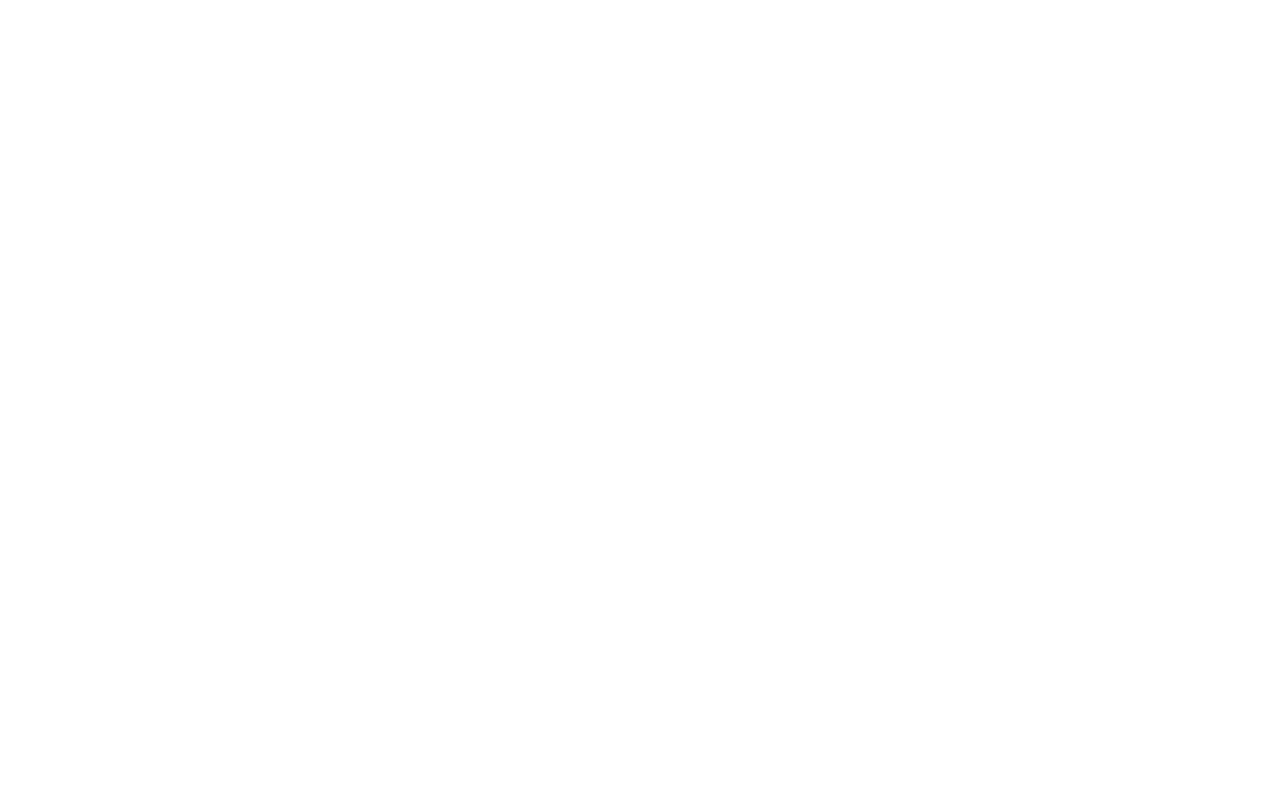
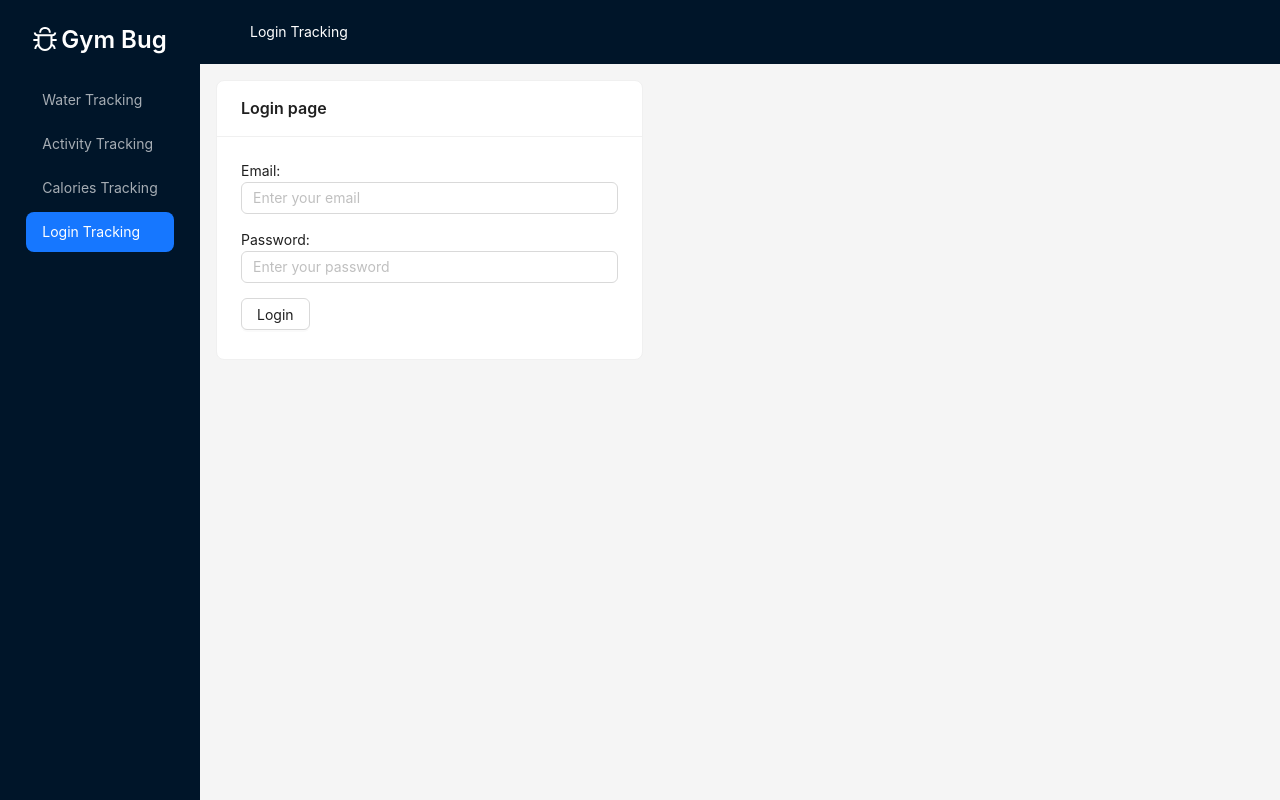
Before and after one commit to cezarmocanu/gym-bug, a React (Vite) app in the folder client/: page /login in a window 1280 px wide. Before the commit this address had no page. Built offline with nearby package versions, Linux system fonts and the light colour scheme.

Commit message:
I created a new view called for the login page. I created two inputs, one for email and one for password, and a login button. Displayed the error message.

```diff
--- a/client/src/App.jsx
+++ b/client/src/App.jsx
@@ -5,6 +5,7 @@
 import { MenuView } from "./views/MenuView";
 import { HomeView } from "./views/HomeView";
 import { CaloriesView } from "./views/CaloriesView";
+import { LoginView } from "./views/LoginView";
 import { useState } from "react";
 
 function App() {
@@ -14,7 +15,7 @@
   return (
     <Router>
       <Routes>
-        <Route path="/" exact element={<MenuView />}>
+          <Route path="/" exact element={<MenuView />}>
           <Route path="/" element={<HomeView />} />
           <Route
             path="/water"
@@ -35,6 +36,12 @@
             }
           />
           <Route path="/calories" element={<CaloriesView />} />
+          <Route
+            path="/login"
+            element={
+              <LoginView/>
+            }
+          />
         </Route>
       </Routes>
     </Router>
--- /dev/null
+++ b/client/src/views/LoginView.jsx
@@ -0,0 +1,102 @@
+import { useState } from "react";
+import {
+    message,
+    Button,
+    Flex,
+    Layout,
+    Space,
+    Input,
+    Row,
+    Col,
+    Card,
+    Typography,
+    Divider,
+    Empty,
+    Tooltip,
+    Spin,
+  } from "antd";
+  const { Header, Content } = Layout;
+
+
+export const LoginView = () => {
+    const [email, setEmail] = useState("");
+    const [password, setPassword] = useState("");
+    const [error, setError] = useState("");
+    const [loginSuccess, setLoginSuccess] = useState("");
+
+
+    const handleEmailChange = (event) => {
+        setEmail(event.target.value);
+      };
+
+    const handlePasswordChange = (event) => {
+        setPassword(event.target.value);
+      };
+
+
+    const handleLogin = () => {
+        const uri = 'https://torium-systems.com/auth/login';
+
+        fetch(uri, {
+            method: 'POST',
+            headers: {
+                'Content-Type': 'application/json',
+            },
+            body: JSON.stringify({ email, password }),
+        })
+        .then((data) => data.json())
+        .then((data) => {
+            if (data.statusCode !== 200) {
+                setError(data.message);
+                return;
+            }
+
+            setLoginSuccess('Login succesfully');
+            return;
+        });
+    };
+
+
+    return (
+        <Layout style={{ height: "100vh", overflow: "auto" }}>
+
+        <Header style={{ color: "white" }}>Login Tracking</Header>
+            <Content
+        style={{ display: "flex", flexDirection: "column", padding: "1rem" }}
+      >
+            <Row gutter={16}>
+                 <Col span={10} >
+                    <Card title="Login page" style={{ minHeight: 140 }}>
+
+                    <Row style={{marginBottom: 15 }}>
+                        <Typography.Text>Email:</Typography.Text>
+                        <Input
+                        value={email}
+                        onChange={handleEmailChange}
+                        placeholder="Enter your email"
+                        />
+                    </Row>
+                    <Row style={{marginBottom: 15 }}>
+                        <Typography.Text>Password:</Typography.Text>
+                        <Input
+                        value={password}
+                        onChange={handlePasswordChange}
+                        placeholder="Enter your password"
+                        />
+                    </Row>
+                    <Row style={{marginBottom: 5 }}>
+                        <Button onClick={handleLogin}>Login</Button>
+                    </Row>
+                    <Row>
+                        <Typography.Text style={{color: 'red'}}>
+                            {error}
+                        </Typography.Text>
+                    </Row>
+                    </Card>
+                </Col>
+            </Row>
+
+         </Content>
+     </Layout>
+    );
+  };
--- a/client/src/views/MenuView.jsx
+++ b/client/src/views/MenuView.jsx
@@ -18,6 +18,10 @@
   {
     key: "calories",
     label: "Calories Tracking",
+  },
+  {
+    key: "login",
+    label: "Login Tracking",
   },
 ];
 
```
